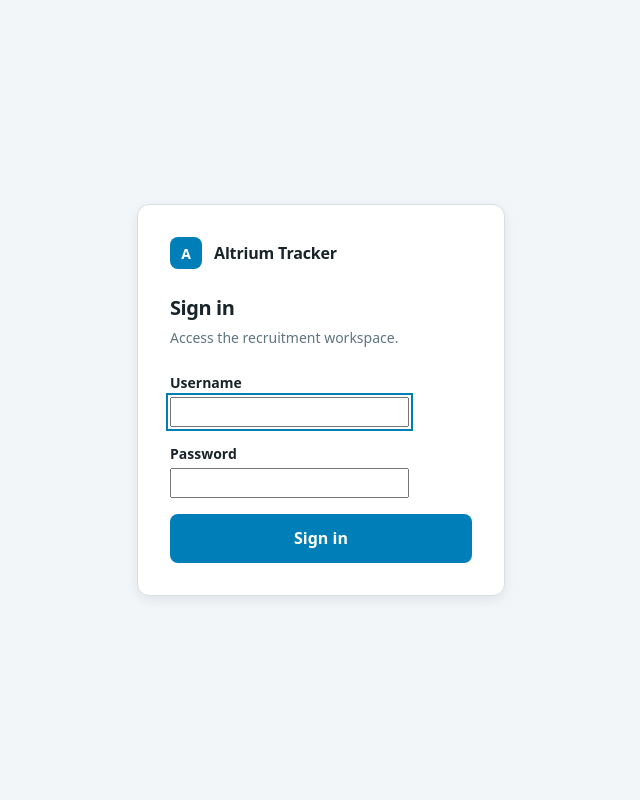
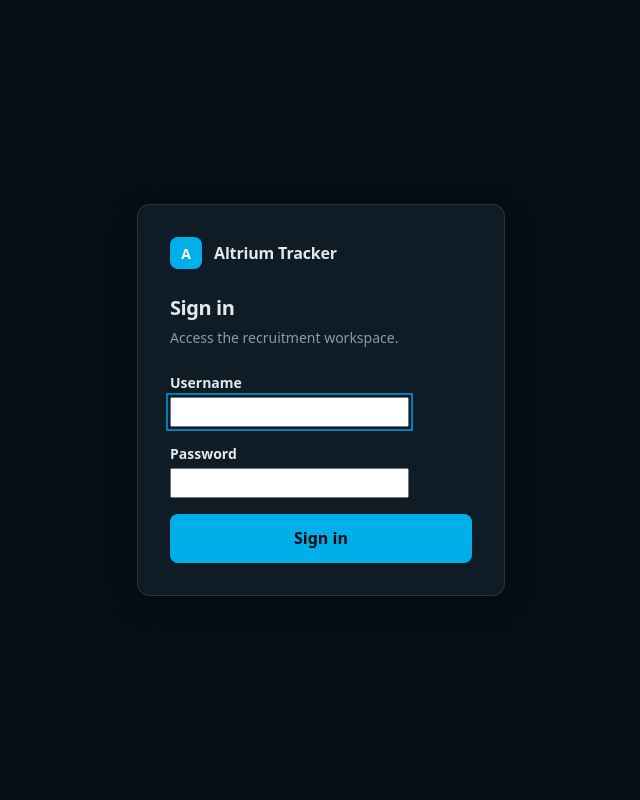
Before and after one commit to Ctum0/Altrium-Hiring-Tracker, a Django app: page /login/ in a window 1280 px wide. Shown: the whole page, without its empty margins (319-959 px from the left). Run offline with Django 5.2, Linux system fonts and the light colour scheme; some libraries are stand-ins or nearby versions.

Commit message:
Add dark theme to login page
Scoped dark color scheme for auth pages only, using OKLCH tokens.
Verified WCAG AA contrast on all text/control pairs.

```diff
--- a/static/css/app.css
+++ b/static/css/app.css
@@ -933,7 +933,25 @@ a:hover {
   min-height: 100dvh;
   display: grid;
   place-items: center;
-  background: var(--surface);
+  /* Dark theme, scoped to auth pages only */
+  --auth-bg: oklch(0.16 0.02 240);
+  --auth-surface: oklch(0.22 0.025 240);
+  --auth-border: oklch(0.32 0.03 240);
+  --auth-ink: oklch(0.93 0.01 240);
+  --auth-muted: oklch(0.68 0.03 240);
+  --auth-brand: oklch(0.70 0.15 230);
+  --auth-brand-hover: oklch(0.75 0.14 230);
+  --auth-input-bg: oklch(0.18 0.02 240);
+  --auth-input-border: oklch(0.38 0.04 240);
+  background: var(--auth-bg);
+}
+
+.auth-body .brand-mark {
+  background: var(--auth-brand);
+}
+
+.auth-body .brand-name {
+  color: var(--auth-ink);
 }
 
 .auth-shell {
@@ -943,11 +961,11 @@ a:hover {
 }
 
 .auth-card {
-  background: var(--bg);
-  border: 1px solid var(--border);
+  background: var(--auth-surface);
+  border: 1px solid var(--auth-border);
   border-radius: var(--radius-lg);
   padding: var(--sp-8);
-  box-shadow: var(--shadow-md);
+  box-shadow: 0 8px 24px oklch(0 0 0 / 0.35);
 }
 
 .auth-logo {
@@ -962,12 +980,52 @@ a:hover {
   font-weight: 700;
   letter-spacing: -0.02em;
   margin-bottom: var(--sp-1);
+  color: var(--auth-ink);
 }
 
 .auth-sub {
-  color: var(--muted);
+  color: var(--auth-muted);
   font-size: var(--text-sm);
   margin-bottom: var(--sp-6);
+}
+
+/* Dark-theme form controls inside the auth card */
+.auth-body .form-label {
+  color: var(--auth-ink);
+}
+
+.auth-body .form-input,
+.auth-body .form-select,
+.auth-body .form-textarea {
+  background: var(--auth-input-bg);
+  border-color: var(--auth-input-border);
+  color: var(--auth-ink);
+}
+
+.auth-body .form-input::placeholder,
+.auth-body .form-textarea::placeholder {
+  color: var(--auth-muted);
+}
+
+.auth-body .form-input:focus,
+.auth-body .form-select:focus,
+.auth-body .form-textarea:focus {
+  border-color: var(--auth-brand);
+  box-shadow: 0 0 0 3px oklch(0.70 0.15 230 / 0.25);
+}
+
+.auth-body .btn-primary {
+  background: var(--auth-brand);
+  color: oklch(0.14 0.02 240);
+}
+
+.auth-body .btn-primary:hover {
+  background: var(--auth-brand-hover);
+}
+
+.auth-body .alert-error {
+  background: oklch(0.30 0.08 25);
+  color: oklch(0.85 0.12 25);
 }
 
 /* ===== Utility ===== */
```
